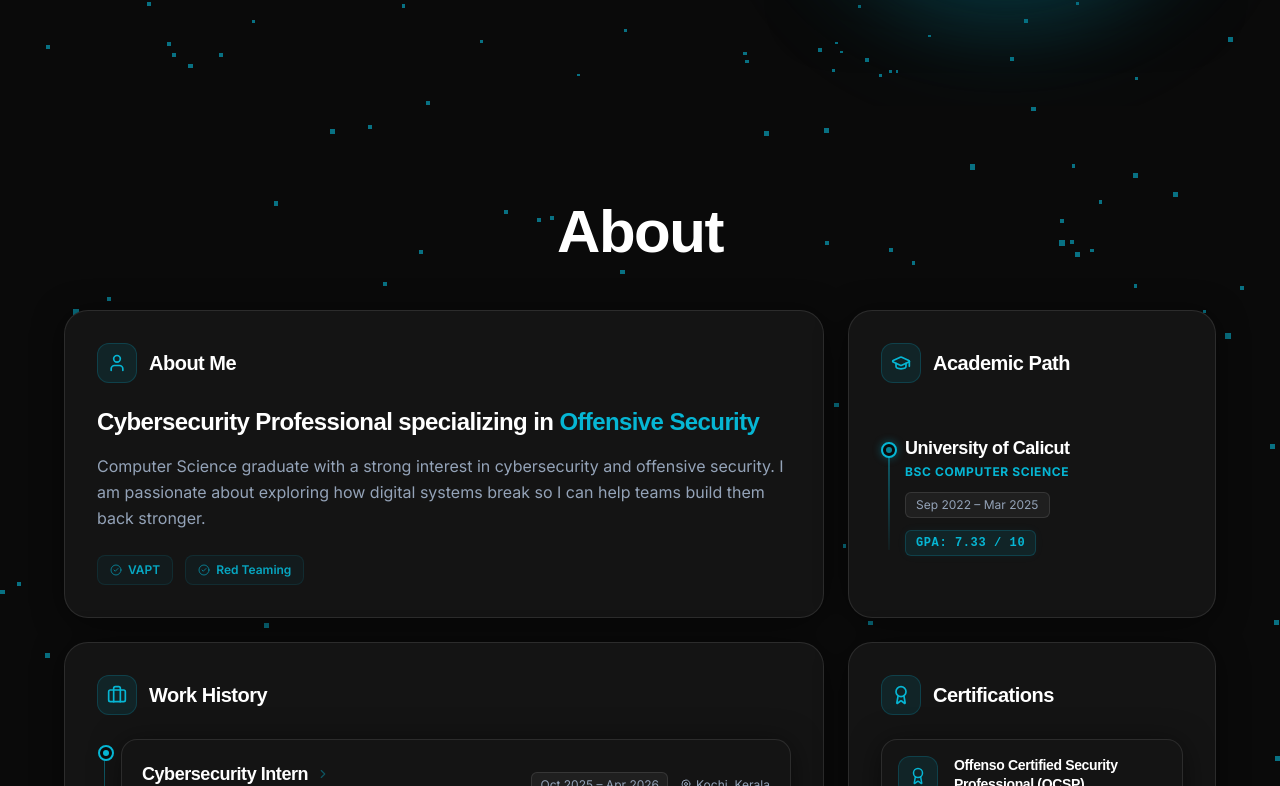
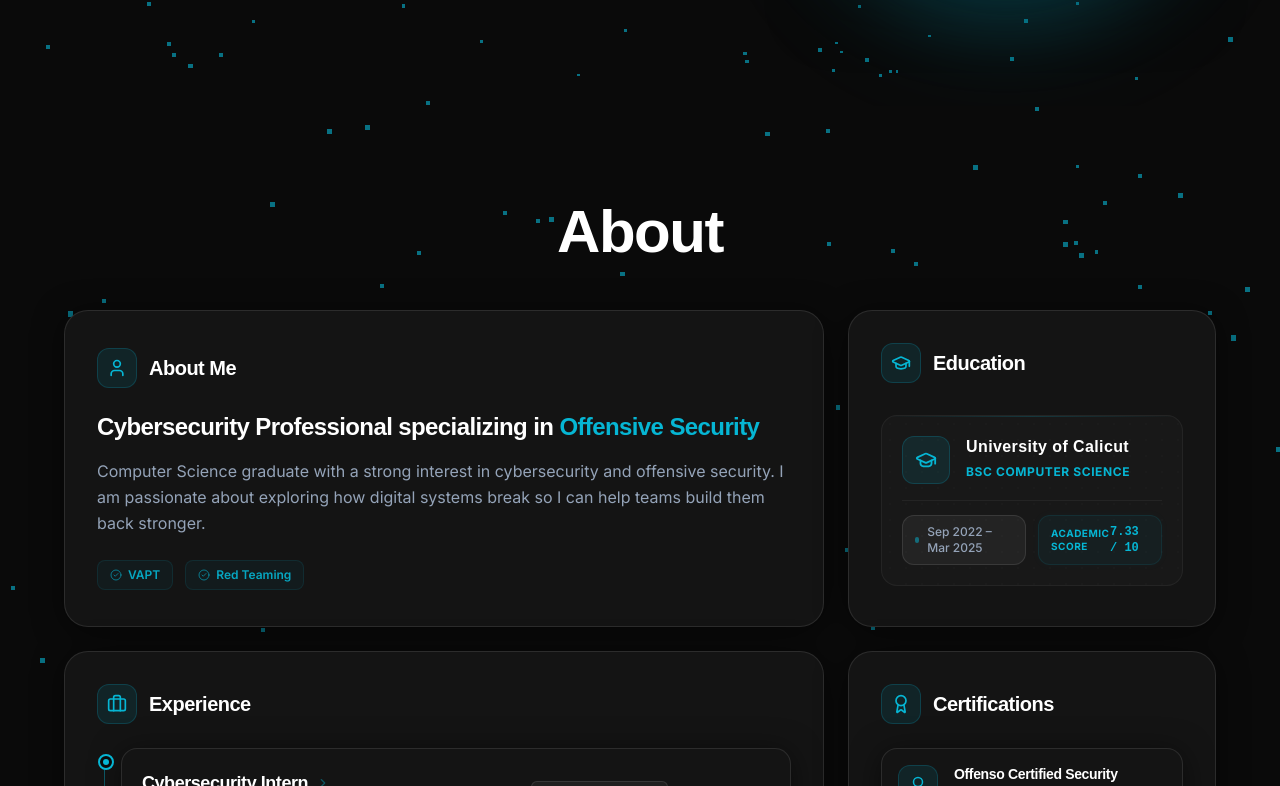
Before and after one commit to pavannkm/Personal-Portfolio, a React (Vite) app: page / in a window 1280 px wide. Shown: the part 694-1480 px from the top of the page. Built offline with nearby package versions, Linux system fonts and the light colour scheme.

Commit message:
style: redesign education bento V4 as cyber credential card, rename bento headers, and restore text selection

```diff
--- a/src/components/sections/About.jsx
+++ b/src/components/sections/About.jsx
@@ -38,42 +38,49 @@ const AboutPanel = () => (
 
 /* ─── Bento Box: Education ──────────────────────────────────────────── */
 const EducationPanel = () => (
-  <div className="h-full flex flex-col">
-    <PanelHeader title="Academic Path" icon={GraduationCap} />
+  <div className="h-full flex flex-col justify-between">
+    <PanelHeader title="Education" icon={GraduationCap} />
+
     <div className="flex-1 flex flex-col justify-center py-2">
       {profile.education.map((edu, idx) => (
-        <div key={idx} className="relative pl-6 group">
-          {/* Vertical timeline line accent */}
-          <div className="absolute left-[7px] top-1.5 bottom-1.5 w-[2px] bg-gradient-to-b from-primary/50 to-primary/5" />
+        <div
+          key={idx}
+          className="relative group border border-white/5 bg-white/[0.02] p-5 rounded-2xl overflow-hidden hover:border-primary/20 hover:bg-white/[0.04] transition-all duration-300 flex flex-col gap-4"
+        >
+          {/* Subtle tech dot-grid background and top cyan line to match other high-tech panels */}
+          <div className="absolute inset-0 bg-[radial-gradient(rgba(255,255,255,0.01)_1px,transparent_1px)] [background-size:16px_16px] pointer-events-none" />
+          <div className="absolute top-0 left-0 w-full h-[1px] bg-gradient-to-r from-transparent via-primary/20 to-transparent group-hover:via-primary/50 transition-all duration-300" />
 
-          {/* Glowing tech node */}
-          <div className="absolute left-0 top-1.5 w-[16px] h-[16px] rounded-full bg-background border-2 border-primary flex items-center justify-center group-hover:scale-110 transition-transform duration-300 z-10 shadow-[0_0_8px_rgba(6,182,212,0.4)]">
-            <div className="w-[6px] h-[6px] rounded-full bg-primary animate-pulse" />
-          </div>
-
-          <div className="space-y-3">
-            {/* Institution Header */}
-            <div>
-              <h4 className="font-bold text-white text-base sm:text-lg group-hover:text-primary transition-colors duration-300 leading-snug">
+          {/* Header Row: Icon + College & Degree */}
+          <div className="flex items-start gap-4">
+            <div className="w-12 h-12 rounded-xl bg-primary/10 flex items-center justify-center shrink-0 border border-primary/20 group-hover:bg-primary/20 transition-all duration-300">
+              <GraduationCap size={22} className="text-primary" />
+            </div>
+            <div className="min-w-0">
+              <h4 className="font-extrabold text-sm sm:text-base text-white leading-snug tracking-wide group-hover:text-primary transition-colors duration-300">
                 {edu.institution}
               </h4>
-              <p className="text-primary text-xs font-bold uppercase tracking-wider mt-1">
+              <p className="text-primary text-xs font-bold uppercase tracking-wider mt-1.5">
                 {edu.degree}
               </p>
             </div>
+          </div>
 
-            {/* Academic stats & timeline info */}
-            <div className="flex flex-wrap items-center gap-3 text-xs">
-              <span className="bg-white/5 border border-white/10 text-text-muted px-2.5 py-1 rounded-md">
-                {edu.period}
-              </span>
+          {/* Tech Stats Row: Timeline & GPA in dashboard capsules */}
+          <div className="grid grid-cols-1 sm:grid-cols-2 gap-3 pt-3.5 border-t border-white/5 text-xs">
+            {/* Timeline capsule */}
+            <div className="flex items-center gap-2 px-3 py-2 rounded-xl bg-white/5 border border-white/10 text-text-muted">
+              <span className="w-1.5 h-1.5 rounded-full bg-primary/50" />
+              <span className="font-medium">{edu.period}</span>
+            </div>
 
-              {edu.gpa && (
-                <span className="bg-primary/10 border border-primary/20 text-primary px-2.5 py-1 rounded-md font-mono font-bold tracking-wider uppercase shadow-[0_0_10px_rgba(6,182,212,0.05)]">
-                  GPA: {edu.gpa}
-                </span>
-              )}
-            </div>
+            {/* GPA Score capsule */}
+            {edu.gpa && (
+              <div className="flex items-center justify-between px-3 py-2 rounded-xl bg-primary/5 border border-primary/10 text-primary shadow-[0_0_10px_rgba(6,182,212,0.03)]">
+                <span className="font-bold uppercase tracking-wider text-[10px]">Academic Score</span>
+                <span className="font-mono font-extrabold text-xs">{edu.gpa}</span>
+              </div>
+            )}
           </div>
         </div>
       ))}
@@ -87,7 +94,7 @@ const ExperiencePanel = () => {
 
   return (
     <div className="h-full flex flex-col">
-      <PanelHeader title="Work History" icon={Briefcase} />
+      <PanelHeader title="Experience" icon={Briefcase} />
       <div className="relative pl-6">
         {/* Timeline line */}
         <div className="absolute left-[7px] top-3 bottom-3 w-[1px] bg-gradient-to-b from-primary/50 via-primary/15 to-transparent" />
--- a/src/index.css
+++ b/src/index.css
@@ -43,21 +43,7 @@
     @apply font-display tracking-tight text-white;
   }
 
-  /* Prevent accidental text selection on mobile when tapping */
-  body, h1, h2, h3, h4, h5, h6, p, span, a, button, li, ul, div, section {
-    -webkit-user-select: none;
-    -moz-user-select: none;
-    -ms-user-select: none;
-    user-select: none;
-  }
 
-  /* Enforce standard text selection inside inputs and specifically copyable tags */
-  input, textarea, [contenteditable="true"], .allow-select, .allow-select * {
-    -webkit-user-select: text;
-    -moz-user-select: text;
-    -ms-user-select: text;
-    user-select: text;
-  }
 
   /* Disable native tap highlight gray box on mobile links/buttons */
   a, button, input, textarea, select, [role="button"] {
```
